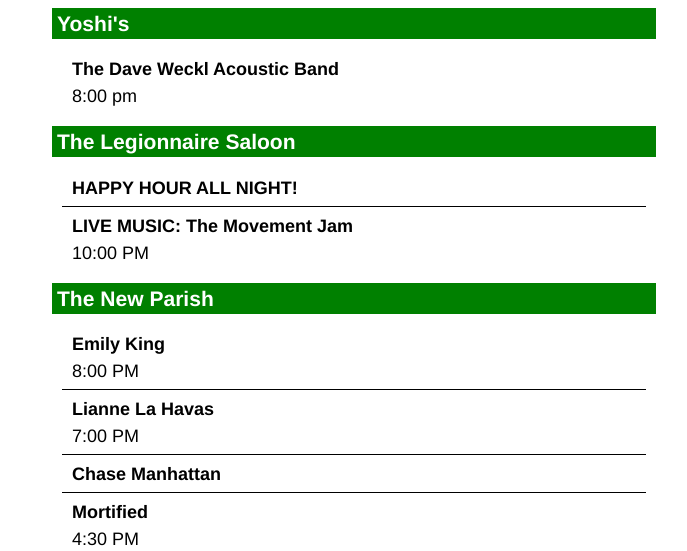
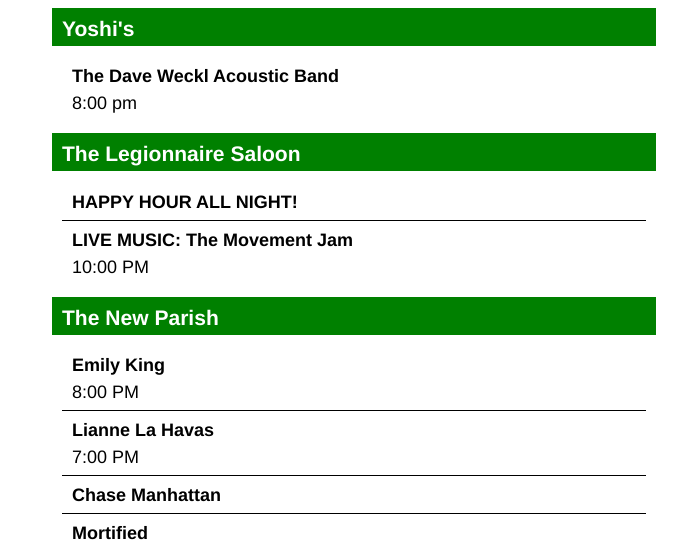
Before and after one commit to morganherlocker/oakland-tonight, a website: page index.html in a window 1280 px wide. Shown: the part 231-782 px from the top of the page, without its empty margins (296-983 px from the left). Drawn offline with Linux system fonts and the light colour scheme.

Commit message:
tiny spacing change on venues

```diff
--- a/site.css
+++ b/site.css
@@ -34,7 +34,10 @@
   color: white;
   text-decoration:none;
   background-color:green;
-  padding: 5px;
+  padding-top: 10px;
+  padding-bottom: 7px;
+  padding-left: 10px;
+  padding-right: 10px;
 }
 
 .show-link {
```
